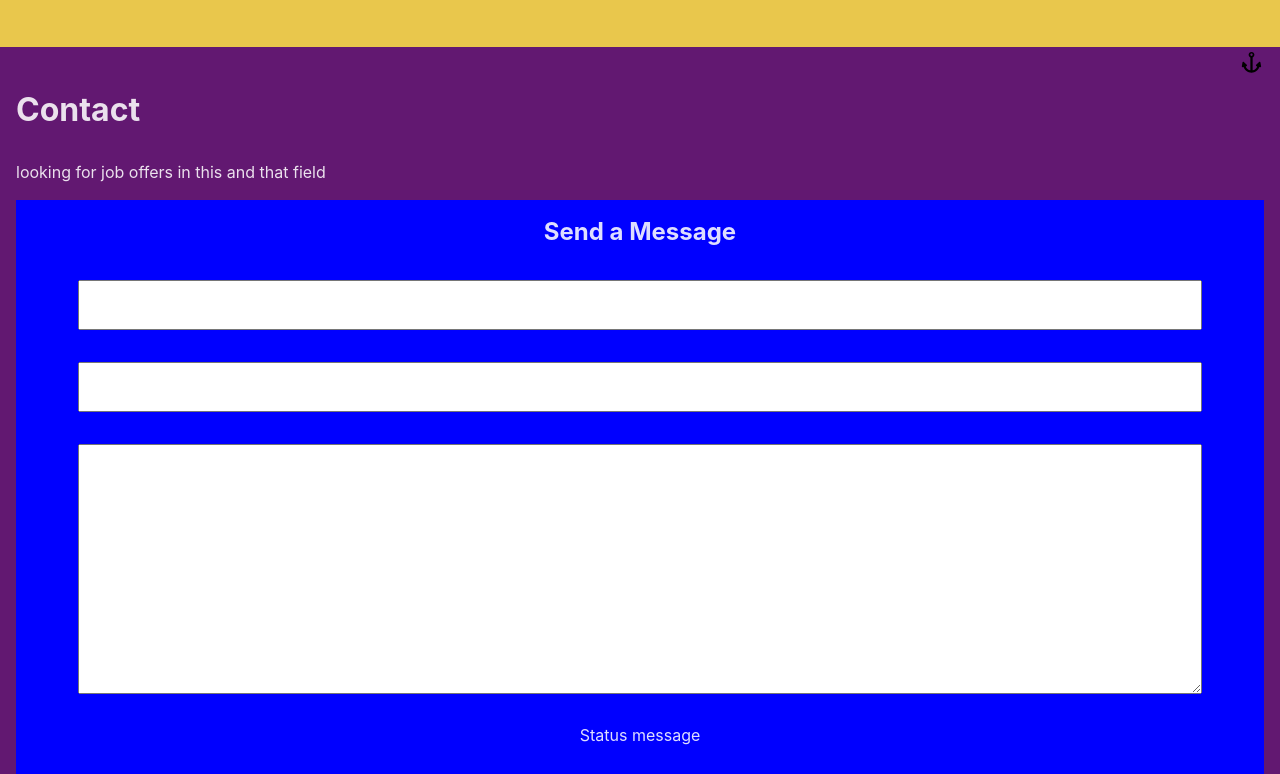
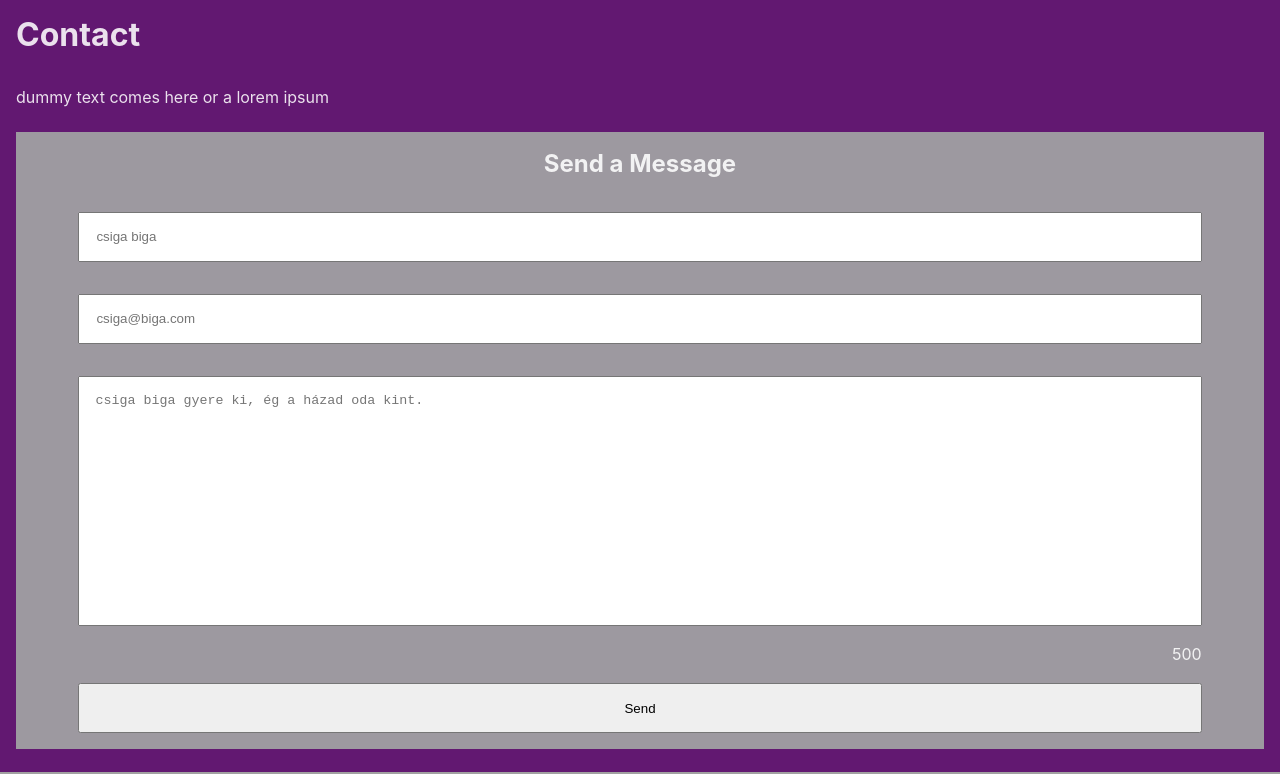
Before and after one commit to akospalko/portfolio, a React (Vite) app in the folder client/: page / in a window 1280 px wide. Shown: the part 1628-2402 px from the top of the page. Built offline with nearby package versions, Linux system fonts and the light colour scheme.

Commit message:
added anchor tag only for full content pages, added loader for contact form

```diff
--- a/client/src/App.jsx
+++ b/client/src/App.jsx
@@ -12,14 +12,12 @@ function App() {
       {/* Header/Navigation layout */}
       <Header/>
       {/* Routes */}
-      {/* <div className='layout-body'> */}
       <Routes>
         <Route path={'/'} element={ <FullContent/> } />
         <Route path={'/about'} element={ <About/> } />
         <Route path={'/projects'} element={ <Projects/> } />
         <Route path={'/contact'} element={ <Contact/> } />
       </Routes>
-      {/* </div> */}
     </div>
   )
 }
--- a/client/src/components/About.jsx
+++ b/client/src/components/About.jsx
@@ -2,16 +2,17 @@ import React from 'react'
 import './About.css'
 import Anchor from './Anchor';
 
-export default function About({ calcHeight }) {
+export default function About({ pageLayout }) {
     //conditional render height of the page based on if it is displayed as a single component vs together with other components
     let componentContainer = 'about-container';
-    calcHeight === 'fullContent' ?
+    pageLayout === 'fullPageContent' ?
     componentContainer = ['about-container', 'about-container--minheight'].join(' ')
     : null;
 
   return (
     <article className={ componentContainer }>
-        <Anchor componentName='about' />
+        {/* anchor tag for full content page */}
+        { pageLayout === 'fullContentPage' ? <Anchor componentName='about' /> : null }
       <p> The World Wide Fund for Nature (WWF) is an international organization working on issues regarding the conservation, research and restoration of the environment, formerly named the World Wildlife Fund. WWF was founded in 1961.</p>
     </article>
   )
--- a/client/src/components/Contact.css
+++ b/client/src/components/Contact.css
@@ -11,3 +11,22 @@
 .contact-container--minheight {
   min-height: 100vh;
 }
+
+.contact-content {
+  display: flex;
+  flex-direction: column;
+  width: 100%;
+  height: auto;
+  flex-grow: 1;
+  justify-content: space-around;
+  align-items: center;
+}
+
+
+@media (min-width: 1366px) {
+  .contact-content {
+    flex-direction: row;
+    justify-content: center;
+  }
+
+}
--- a/client/src/components/Contact.jsx
+++ b/client/src/components/Contact.jsx
@@ -1,29 +1,28 @@
-//outsource contact form to a sep file
-
 import React from 'react'
 import './Contact.css'
 import Anchor from './Anchor'
 import './Shared.css'
 import ContactForm from './ContactForm'
 
-
-export default function Contact({ calcHeight }) {
+export default function Contact({ pageLayout }) {
   //conditional render height of the page based on if it is displayed as a single component vs together with other components
   let componentContainer = 'contact-container';
-  calcHeight === 'fullContent' ?
+  pageLayout === 'fullContentPage' ?
   componentContainer = ['contact-container', 'contact-container--minheight'].join(' ')
   : null;
 
   return (
     <div className={ componentContainer }>
-      {/* anchor tag for : !!!!full page only */}
-      <Anchor componentName='contact' />
+      {/* anchor tag for full content page */}
+      { pageLayout === 'fullContentPage' ? <Anchor componentName='contact' /> : null }
       {/* contact header */}
       <h1> Contact </h1>
       {/* contact short text: contact me because of this and that */}
-      <p> looking for job offers in this and that field </p>
+      <p> dummy text comes here or a lorem ipsum </p>
       {/* contact form */}
+      <div className='contact-content'>
       <ContactForm/>
+      </div>
       {/* map/animated background */}
     </div>
   )
--- a/client/src/components/ContactForm.css
+++ b/client/src/components/ContactForm.css
@@ -7,22 +7,32 @@
   align-items: center;
   width: 100%;
   height: auto;
-  background-color: rgb(0, 0, 255);
+  background-color: rgba(161, 161, 163, 0.95);
   position: relative;
+}
+
+.form-message {
+  display: flex;
+  flex-direction: column;
+  justify-content: center;
+  align-items: center;
+  width: 100%;
+  height: 100%;
 }
 
 .form-container input,
 .form-container textarea,
 .form-container button,
+.form-charactercount,
 .form-statusmessage {
   margin: 1rem 0;
   padding: 1rem;
   width: 90%;
-
 }
 
 .form-loadermodal {
   display: flex;
+  flex-direction: column ;
   justify-content: center;
   align-items: center;
   position: absolute;
@@ -30,7 +40,31 @@
   bottom: 0;
   left: 0;
   right: 0;
-  background-color: rgba(2, 192, 255, 0.529)
+  background-color: rgb(98, 98, 100);
+}
+
+.form-loader,
+.form-statusmessage {
+  display: flex;
+  justify-content: center;
+  align-items: center;
+  width: 100%;
+}
+
+.form-statusmessage {
+  display: flex;
+  justify-content: center;
+  align-items: center;
+  margin: 0rem;
+  font-size: 1.5rem;
+}
+
+.form-loader {
+  flex-grow: 1;
+}
+
+.form-statusmessage {
+  height: 100px;
 }
 
 .form-container input {
@@ -39,16 +73,36 @@
 
 .form-container textarea {
   height: 250px;
+  resize: none;
+  text-align: justify;
 }
 
 .form-container button {
   height: 50px;
 }
 
-.form-statusmessage {
+.form-charactercount {
   display: flex;
-  justify-content: center;
+  justify-content: flex-end;
   align-items: center;
-  height: 50px;
-  margin: 0rem;
+  height: 25px;
+  margin: 0;
+  padding: 0;
 }
+
+@media (min-width: 1366px) {
+  .form-container {
+    width: 650px;
+    height: 650px;
+  }
+
+  .form-container input,
+  .form-container textarea,
+  .form-statusmessage {
+    margin-bottom: 0;
+  }
+
+  .form-container textarea {
+    flex-grow: 1;
+  }
+}
--- a/client/src/components/ContactForm.jsx
+++ b/client/src/components/ContactForm.jsx
@@ -1,8 +1,13 @@
+/*
+TODO: button styling + disable
+*/
+
 import React from 'react'
-import { useState } from 'react'
+import { useState, useEffect } from 'react'
 import './ContactForm.css'
 import { contactFormData } from '../helper/dataControl'
-import { buildForm, getFormValues } from '../helper/utility'
+import { buildForm, getFormValues, calcRemainingCharacters } from '../helper/utility'
+import Loader from '../assets/loader.svg'
 
 export default function ContactForm() {
   const [contactData, setContactData] = useState(contactFormData);
@@ -10,36 +15,52 @@ export default function ContactForm() {
   const [isLoading, setIsLoading] = useState(false);
   const [isSubmittingForm, setIsSubmittingForm] = useState(false);
 
+  useEffect(( )=> {
+    console.log('form is submitting.', isSubmittingForm)
+  }, [isSubmittingForm])
+
   const changeHandler = (e) => {
     e.preventDefault();
     const { name: eventName, value: eventValue } = e.target
     let updateObject = { ...contactData };
     let updateElement = { ...updateObject[eventName]};
+    updateElement.touched = true;
     updateElement.value = eventValue;
-    updateElement.touched = true;
+    //check and set word count
+    updateElement.wordCount = updateElement.value.length
     updateObject[eventName] = updateElement;
     setContactData(updateObject)
-    console.log(updateObject);
     //TODO: set check form validity
-
   }
 
   const submitFormHandler = (e) => {
     e.preventDefault();
-    console.log('submitting  form:', contactData);
+
+    console.log(isSubmittingForm)
+    // filter out form data's name and value to send to the api
+    const dataToSend = getFormValues(contactData);
+    //TODO: handle loader
+    //TODO: send data to endpoint when form is submitted
+    console.log(isSubmittingForm);
     setIsSubmittingForm(true);
-    //TODO: handle loader
-    //TODO: create a new obj and filter out data.value to send to the api
-    const dataToSend = getFormValues(contactData);
-    //TODO: send data to endpoint when form is submitted
-    console.log(dataToSend);
+    setTimeout(() => {
+      console.log(isSubmittingForm)
+      console.log('simulate side effect...')
       setIsSubmittingForm(false);
+    }, [2000] )
   }
 
   return (
     <form onSubmit={submitFormHandler} className='form-container'>
-      {/* loader modal when msg is being sent */}
-      {/* <div className='form-loadermodal'> Sending... </div> */}
+      {/* TODO: enable loader modal when msg is being sent */}
+      {isSubmittingForm ? <div className='form-loadermodal'>
+        <div className='form-loader'>
+          <img src={Loader} />
+          {/* success icon */}
+          {/* failure icon */}
+        </div>
+        <div className='form-statusmessage'> Status Mesage </div>
+      </div> : null }
       <h2> Send a Message </h2>
       {buildForm(contactData).map((elem) => {
         if(elem.config.fieldType === 'input') {
@@ -52,17 +73,23 @@ export default function ContactForm() {
             placeholder={elem.config.placeholder}
           />
         } else if (elem.config.fieldType === 'textarea') {
-          return <textarea
-            key={elem.id}
+          return <div
+          className='form-message'
+          key={elem.id} >
+            <textarea
               onChange={changeHandler}
               type={elem.config.type}
               name={elem.config.name}
               value={elem.config.value}
+              maxLength={elem.config.maxLength}
               placeholder={elem.config.placeholder}
             />
+            <div className='form-charactercount'>
+              { calcRemainingCharacters(elem.config.wordCount, elem.config.maxLength) }
+            </div>
+          </div>
         }
       })}
-      <div className='form-statusmessage'> Status message </div>
       <button disabled={false}> Send </button>
     </form>
   )
--- a/client/src/components/FullContent.jsx
+++ b/client/src/components/FullContent.jsx
@@ -9,9 +9,9 @@ import Footer from '../layout/Footer'
 export default function Home() {
   return (
     <>
-      <About calcHeight={'fullContent'}/>
-      <Projects calcHeight={'fullContent'}/>
-      <Contact calcHeight={'fullContent'}/>
+      <About pageLayout={'fullContentPage'}/>
+      <Projects pageLayout={'fullContentPage'}/>
+      <Contact pageLayout={'fullContentPage'}/>
       <Footer/>
     </>
   )
--- a/client/src/helper/dataControl.jsx
+++ b/client/src/helper/dataControl.jsx
@@ -24,20 +24,28 @@ export const contactFormData = {
     type: 'text',
     name: 'name',
     value: '',
+    placeholder: 'csiga biga',
     touched: false,
     valid: false,
-  },email: {
+  },
+  email: {
     fieldType: 'input',
     type: 'email',
     name: 'email',
     value: '',
+    placeholder: 'csiga@biga.com',
     touched: false,
     valid: false,
-  }, message: {
+  },
+   message: {
     fieldType: 'textarea',
     type: 'text',
     name: 'message',
     value: '',
+    placeholder: 'csiga biga gyere ki, ég a házad oda kint.',
+    minLength: 10,
+    maxLength: 500,
+    wordCount: 0,
     touched: false,
     valid: false,
   }
--- a/client/src/helper/utility.jsx
+++ b/client/src/helper/utility.jsx
@@ -13,14 +13,25 @@ export const findAnchorLink = (navigationData, itemToFind) => {
 
 //build input fields from contact form data
 export const buildForm = (formElements) => {
-  const formStructure = [];
+  const newFormArr = [];
   for(let element in formElements) {
-    formStructure.push({id: element, config: formElements[element]});
+    newFormArr.push({id: element, config: formElements[element]});
   }
-  return formStructure;
+  return newFormArr;
 }
 
 // transform form data to a simple object only containing the input field name and its value
- export const getFormValues = (formElements) => {
+ export const getFormValues = (formData) => {
+  const newFormArr = [];
+  for(let element in formData) {
+    newFormArr.push({name: formData[element].name, value: formData[element].value});
+  }
+  return newFormArr;
+}
 
- }
+//character counter for forms: calculate remaining characters left (e.g. characters entered: 50 -> char left: 450, char entered: 500, char left: 0 -> you reached full length)
+export const calcRemainingCharacters = (currentCharacters, maximumCharacters) => {
+  let remainingCharacters = maximumCharacters - currentCharacters;
+  remainingCharacters > 0 ? null : remainingCharacters = 'max character count reached'
+  return remainingCharacters;
+}
```
Also changed, not shown: client/src/components/Projects.jsx (+4 -4 lines), client/src/assets/loader.svg (added). Lines whose indentation alone changed are shown as unchanged.
